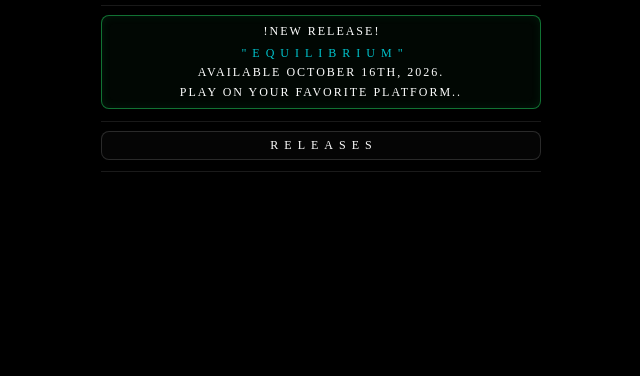
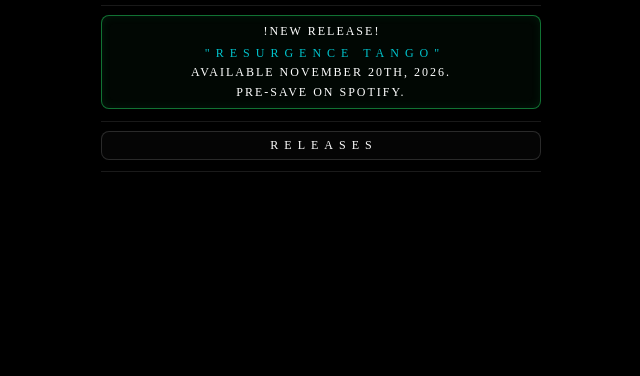
Before and after one commit to kennloner/kennloner, a plain HTML site: page index.html in a window 1280 px wide. Shown: the part 292-668 px from the top of the page, without its empty margins (319-959 px from the left). Drawn offline with Linux system fonts and the light colour scheme.

Commit message:
Update release information in index.html

```diff
--- a/index.html
+++ b/index.html
@@ -188,11 +188,11 @@
 					LONER
 				</h1>
 				<hr class="line">
-				<a href="releases/equilibrium/" class="presave-button" onclick="fbq('track', 'Lead', {content_name: 'Show.co - Equilibrium'});">
+				<a href="releases/resurgencetango/" class="presave-button" onclick="fbq('track', 'Lead', {content_name: 'Show.co - Resurgence Tango'});">
 					!New Release!<br>
-					<span>"EQUILIBRIUM"</span><br>
-					Available October 16th, 2026.<br>
-					Play on your favorite platform..
+					<span>"RESURGENCE TANGO"</span><br>
+					Available November 20th, 2026.<br>
+					Pre-Save on Spotify.
 
 				</a>
 				<hr class="line">
```
